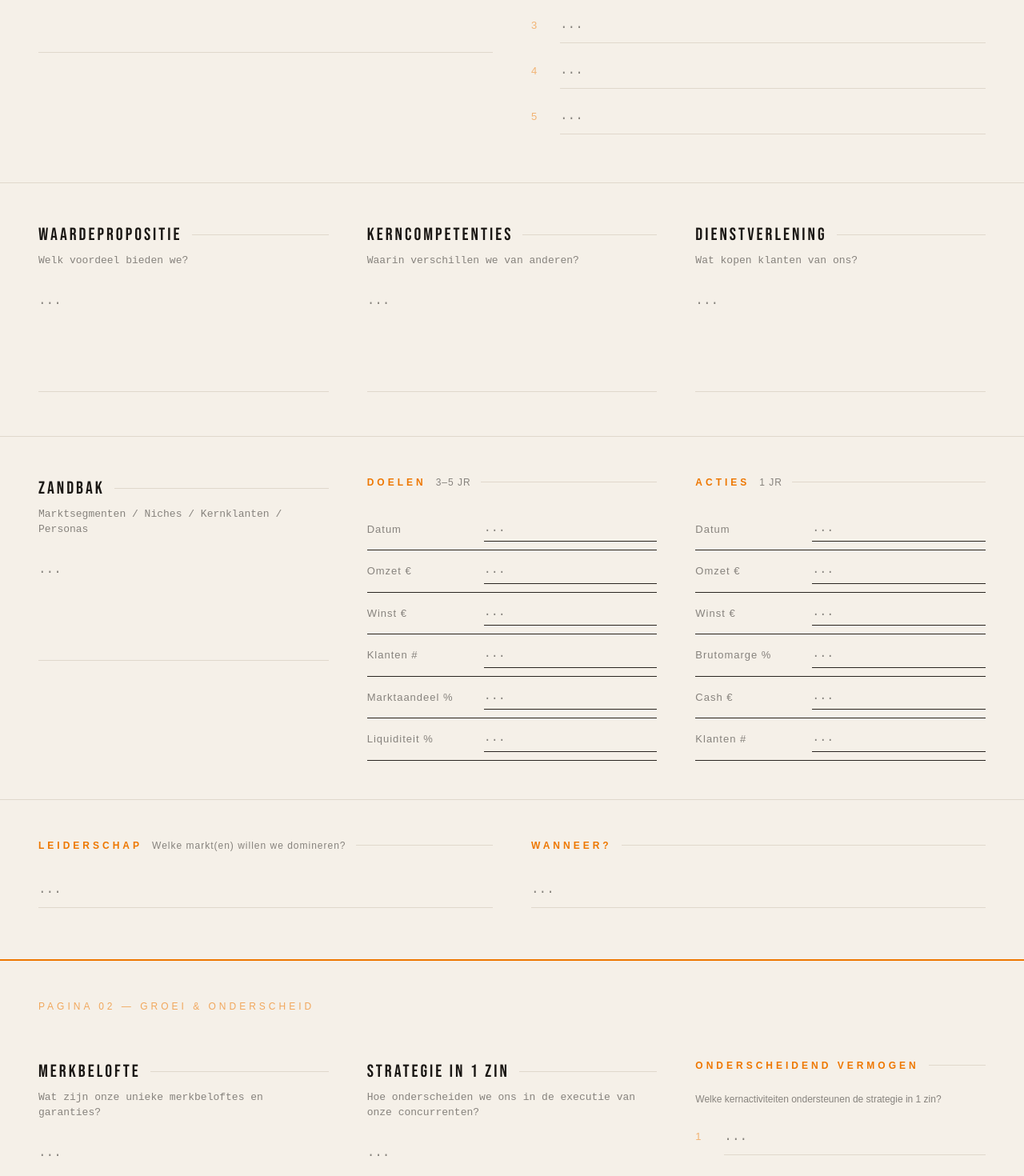
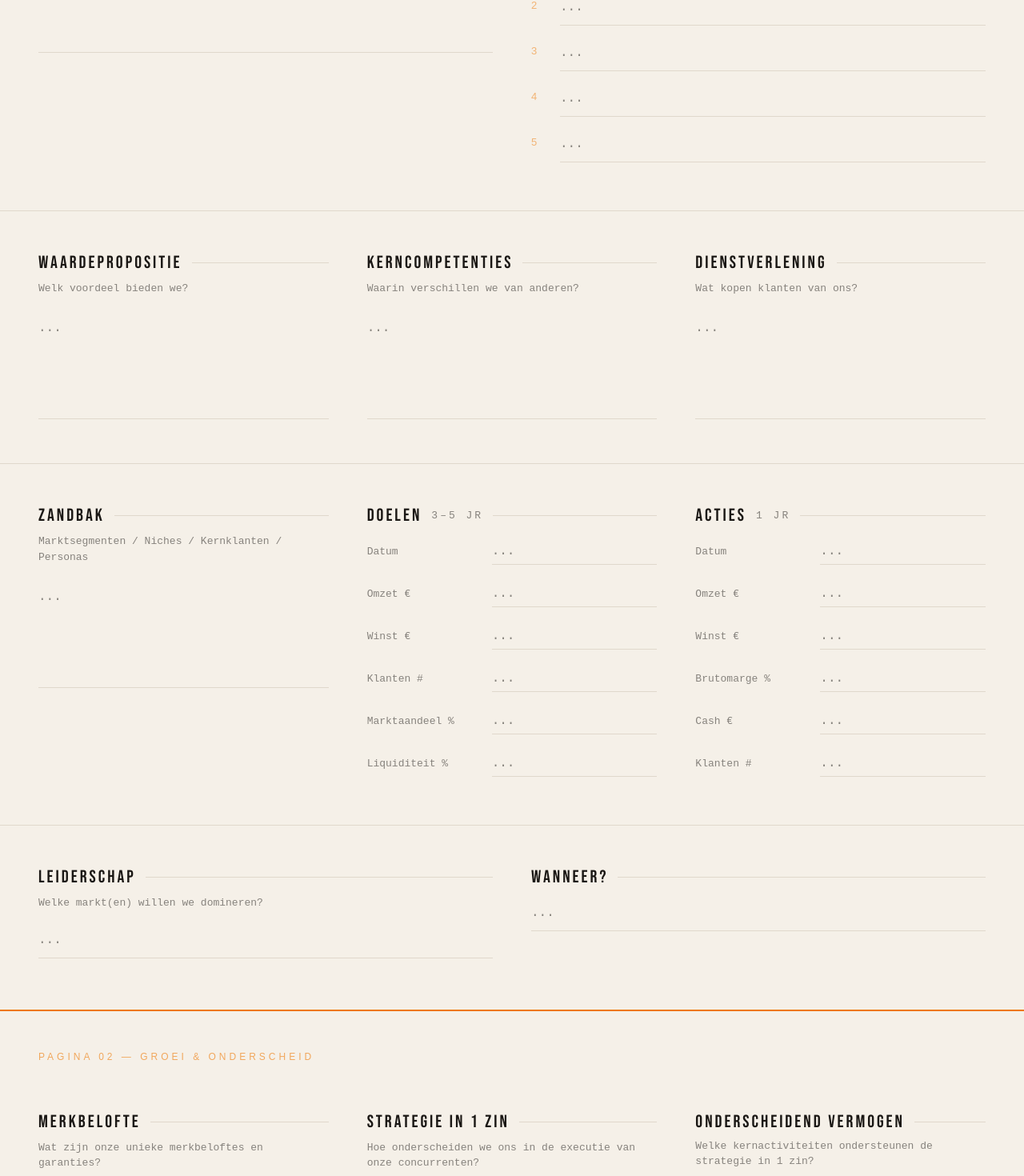
Before and after one commit to arnoceo-ops/arno-blog, a Next.js app: page /canvas/strategie in a window 1280 px wide. Shown: the part 1118-2588 px from the top of the page at 80% size. Built offline with nearby package versions, Linux system fonts and the light colour scheme; no server answers.

Commit message:
fix: strategie - Bebas koppen, ArnoBot alle velden, OKR subtekst, OMTM sub

```diff
--- a/app/canvas/strategie/page.tsx
+++ b/app/canvas/strategie/page.tsx
@@ -40,8 +40,8 @@ const ALL_FIELDS: FieldDef[] = [
   { id: 'acties_brutomarge', label: 'Brutomarge %', sub: '', type: 'input' },
   { id: 'acties_cash', label: 'Cash €', sub: '', type: 'input' },
   { id: 'acties_klanten', label: 'Klanten #', sub: '', type: 'input' },
-  { id: 'leiderschap_markten', label: 'Markten', sub: '', type: 'input' },
-  { id: 'leiderschap_wanneer', label: 'Wanneer', sub: '', type: 'input' },
+  { id: 'leiderschap_markten', label: 'LEIDERSCHAP', sub: 'Welke markt(en) willen we domineren?', type: 'input' },
+  { id: 'leiderschap_wanneer', label: 'WANNEER?', sub: '', type: 'input' },
   { id: 'merkbelofte', label: 'MERKBELOFTE', sub: 'Wat zijn onze unieke merkbeloftes en garanties?', type: 'textarea' },
   { id: 'strategie_1_zin', label: 'STRATEGIE IN 1 ZIN', sub: 'Hoe onderscheiden we ons in de executie van onze concurrenten?', type: 'textarea' },
   { id: 'onderscheidend_1', label: '1', sub: '', type: 'input' },
@@ -71,20 +71,25 @@ async function getArnoBotFeedback(label: string, sub: string, answer: string): P
   return data.feedback
 }
 
+// Gedeelde stijlen
+const BEBAS: React.CSSProperties = { fontFamily: 'var(--font-bebas), sans-serif', fontSize: '22px', letterSpacing: '3px', color: '#1a1714' }
+const MONO_SUB: React.CSSProperties = { fontFamily: 'var(--font-space-mono, monospace)', fontSize: '13px', color: '#1a1714', opacity: 0.5, marginBottom: '14px' }
+const LINE: React.CSSProperties = { flex: 1, height: '1px', backgroundColor: '#e0d8cc' }
+
 const s = {
   page: { backgroundColor: '#f5f0e8', minHeight: '100vh', color: '#1a1714', fontFamily: 'var(--font-barlow, sans-serif)' } as React.CSSProperties,
   nav: { display: 'flex', alignItems: 'center', gap: '16px', padding: '24px 48px', fontSize: '12px', letterSpacing: '3px', borderBottom: '1px solid #e0d8cc' } as React.CSSProperties,
   sectionDivider: { borderTop: '1px solid #e0d8cc', padding: '48px 48px 0' } as React.CSSProperties,
-  fieldLabel: { fontSize: '22px', fontFamily: 'var(--font-bebas), sans-serif', letterSpacing: '3px', color: '#1a1714', marginBottom: '6px', display: 'flex', alignItems: 'center', gap: '12px' } as React.CSSProperties,
-  fieldLabelLine: { flex: 1, height: '1px', backgroundColor: '#e0d8cc' } as React.CSSProperties,
-  fieldSub: { fontSize: '13px', color: '#1a1714', opacity: 0.5, marginBottom: '14px', fontFamily: 'var(--font-space-mono, monospace)' } as React.CSSProperties,
+  fieldLabel: { ...BEBAS, marginBottom: '6px', display: 'flex', alignItems: 'center', gap: '12px' } as React.CSSProperties,
+  fieldLabelLine: LINE,
+  fieldSub: MONO_SUB,
   textarea: { width: '100%', backgroundColor: 'transparent', border: 'none', borderBottom: '1px solid #e0d8cc', color: '#1a1714', fontSize: '16px', padding: '12px 0', resize: 'none' as const, outline: 'none', fontFamily: 'var(--font-space-mono, monospace)', lineHeight: 1.8, minHeight: '100px', boxSizing: 'border-box' as const },
   input: { width: '100%', backgroundColor: 'transparent', border: 'none', borderBottom: '1px solid #e0d8cc', color: '#1a1714', fontSize: '16px', padding: '10px 0', outline: 'none', fontFamily: 'var(--font-space-mono, monospace)', boxSizing: 'border-box' as const },
   arnobotBtn: { marginTop: '8px', background: 'none', border: 'none', color: '#EE7700', fontSize: '11px', letterSpacing: '2px', cursor: 'pointer', padding: '0' } as React.CSSProperties,
   arnobotBox: { marginTop: '12px', borderLeft: '2px solid #EE7700', paddingLeft: '12px', fontSize: '13px', lineHeight: 1.8, color: '#1a1714', opacity: 0.8, fontFamily: 'var(--font-space-mono, monospace)', backgroundColor: '#fdf6ec', padding: '12px' } as React.CSSProperties,
   saveStatus: { position: 'fixed' as const, bottom: '24px', right: '24px', fontSize: '11px', letterSpacing: '3px', color: '#EE7700', opacity: 0.8 },
-  groupLabel: { fontSize: '12px', fontWeight: 700, letterSpacing: '4px', color: '#EE7700', marginBottom: '24px', display: 'flex', alignItems: 'center', gap: '12px' } as React.CSSProperties,
-  groupSub: { fontSize: '12px', color: '#1a1714', opacity: 0.5, letterSpacing: '1px', fontWeight: 400 } as React.CSSProperties,
+  groupLabel: { ...BEBAS, marginBottom: '8px', display: 'flex', alignItems: 'center', gap: '12px' } as React.CSSProperties,
+  groupSub: MONO_SUB,
 }
 
 interface FieldProps {
@@ -100,6 +105,7 @@ interface FieldProps {
   onArnoBot: (id: string, label: string, sub: string) => void
 }
 
+// Fix 7: ArnoBot altijd zichtbaar bij ingevulde velden
 function Field({ id, label, sub, type, value, onChange, onBlur, feedback, loading, onArnoBot }: FieldProps) {
   const hasAnswer = !!value.trim()
   return (
@@ -114,7 +120,7 @@ function Field({ id, label, sub, type, value, onChange, onBlur, feedback, loadin
         : <input style={s.input} value={value} onChange={e => onChange(id, e.target.value)} onBlur={() => onBlur(id)} placeholder="..." />
       }
       {hasAnswer && (
-        <button style={{ ...s.arnobotBtn, opacity: loading ? 0.4 : 0.6 }} onClick={() => !loading && onArnoBot(id, label, sub)}>
+        <button style={{ ...s.arnobotBtn, opacity: loading ? 0.4 : 0.7 }} onClick={() => !loading && onArnoBot(id, label, sub)}>
           {loading ? '→ ARNOBOT DENKT...' : feedback ? '→ OPNIEUW VRAGEN' : '→ ARNOBOT'}
         </button>
       )}
@@ -123,25 +129,65 @@ function Field({ id, label, sub, type, value, onChange, onBlur, feedback, loadin
   )
 }
 
+// Fix 7: ArnoBot voor inline input velden (cultuur, onderscheidend, leiderschap etc)
+interface InlineInputProps {
+  id: string
+  value: string
+  onChange: (id: string, value: string) => void
+  onBlur: (id: string) => void
+  feedback: string
+  loading: boolean
+  onArnoBot: (id: string, label: string, sub: string) => void
+  label: string
+}
+
+function InlineInput({ id, value, onChange, onBlur, feedback, loading, onArnoBot, label }: InlineInputProps) {
+  const hasAnswer = !!value.trim()
+  return (
+    <div style={{ marginBottom: '12px' }}>
+      <input style={s.input} value={value} onChange={e => onChange(id, e.target.value)} onBlur={() => onBlur(id)} placeholder="..." />
+      {hasAnswer && (
+        <button style={{ ...s.arnobotBtn, opacity: loading ? 0.4 : 0.7 }} onClick={() => !loading && onArnoBot(id, label, '')}>
+          {loading ? '→ ARNOBOT DENKT...' : feedback ? '→ OPNIEUW VRAGEN' : '→ ARNOBOT'}
+        </button>
+      )}
+      {feedback && !loading && <div style={s.arnobotBox}>{feedback}</div>}
+    </div>
+  )
+}
+
+// Fix 3: SmallInput zonder borderBottom lijn, alleen placeholder punten
 interface SmallInputProps {
   id: string
   label: string
   value: string
   onChange: (id: string, value: string) => void
   onBlur: (id: string) => void
+  feedback: string
+  loading: boolean
+  onArnoBot: (id: string, label: string, sub: string) => void
 }
 
-function SmallInput({ id, label, value, onChange, onBlur }: SmallInputProps) {
+function SmallInput({ id, label, value, onChange, onBlur, feedback, loading, onArnoBot }: SmallInputProps) {
+  const hasAnswer = !!value.trim()
   return (
-    <div style={{ display: 'grid', gridTemplateColumns: '130px 1fr', alignItems: 'center', gap: '16px', borderBottom: '1px solid #2a2520', padding: '10px 0' }}>
-      <span style={{ fontSize: '13px', color: '#1a1714', opacity: 0.5, letterSpacing: '1px' }}>{label}</span>
+    <div style={{ marginBottom: '4px' }}>
+      <div style={{ display: 'grid', gridTemplateColumns: '140px 1fr', alignItems: 'center', gap: '16px', padding: '8px 0' }}>
+        <span style={{ fontFamily: 'var(--font-space-mono, monospace)', fontSize: '13px', color: '#1a1714', opacity: 0.5 }}>{label}</span>
         <input
-        style={{ backgroundColor: 'transparent', border: 'none', borderBottom: '1px solid #2a2520', color: '#1a1714', fontSize: '15px', padding: '4px 0', outline: 'none', fontFamily: 'var(--font-space-mono, monospace)', width: '100%', boxSizing: 'border-box' as const }}
+          style={{ backgroundColor: 'transparent', border: 'none', borderBottom: '1px solid #e0d8cc', color: '#1a1714', fontSize: '16px', padding: '4px 0', outline: 'none', fontFamily: 'var(--font-space-mono, monospace)', width: '100%', boxSizing: 'border-box' as const }}
           value={value}
           onChange={e => onChange(id, e.target.value)}
           onBlur={() => onBlur(id)}
           placeholder="..."
         />
+      </div>
+      {hasAnswer && (
+        <button style={{ ...s.arnobotBtn, opacity: loading ? 0.4 : 0.7, marginLeft: '156px' }} onClick={() => !loading && onArnoBot(id, label, '')}>
+          {loading ? '→ ARNOBOT DENKT...' : feedback ? '→ OPNIEUW VRAGEN' : '→ ARNOBOT'}
+        </button>
+      )}
+      {feedback && !loading && <div style={{ ...s.arnobotBox, marginLeft: '156px' }}>{feedback}</div>}
     </div>
   )
 }
@@ -207,7 +253,7 @@ export default function StrategiePage() {
     })
   }, [])
 
-  const fieldProps = (id: string) => ({
+  const fp = (id: string) => ({
     value: answers[id] || '',
     onChange: handleChange,
     onBlur: handleBlur,
@@ -230,16 +276,17 @@ export default function StrategiePage() {
 
       {/* ROW 1: Missie + Cultuur */}
       <div style={{ ...s.sectionDivider, display: 'grid', gridTemplateColumns: '1fr 1fr', gap: '48px', paddingBottom: '48px' }}>
-        <Field {...f('missie')} {...fieldProps('missie')} />
+        <Field {...f('missie')} {...fp('missie')} />
+        {/* Fix 1: CULTUUR in Bebas Neue, subtekst monospace eronder */}
         <div>
-          <div style={s.groupLabel}>
-            CULTUUR <span style={s.groupSub}>DNA, kernwaarden en gedrag</span>
-            <span style={s.fieldLabelLine} />
+          <div style={{ ...BEBAS, marginBottom: '4px', display: 'flex', alignItems: 'center', gap: '12px' }}>
+            CULTUUR <span style={LINE} />
           </div>
+          <div style={{ ...MONO_SUB, marginBottom: '20px' }}>DNA, kernwaarden en gedrag</div>
           {['cultuur_1','cultuur_2','cultuur_3','cultuur_4','cultuur_5'].map((id, i) => (
-            <div key={id} style={{ display: 'grid', gridTemplateColumns: '24px 1fr', gap: '12px', alignItems: 'center', marginBottom: '12px' }}>
-              <span style={{ color: '#EE7700', fontSize: '13px', opacity: 0.5 }}>{i + 1}</span>
-              <input style={s.input} value={answers[id] || ''} onChange={e => handleChange(id, e.target.value)} onBlur={() => handleBlur(id)} placeholder="..." />
+            <div key={id} style={{ display: 'grid', gridTemplateColumns: '24px 1fr', gap: '12px', alignItems: 'flex-start' }}>
+              <span style={{ color: '#EE7700', fontSize: '13px', opacity: 0.5, paddingTop: '10px' }}>{i + 1}</span>
+              <InlineInput id={id} label={`Cultuur ${i + 1}`} {...fp(id)} />
             </div>
           ))}
         </div>
@@ -247,38 +294,39 @@ export default function StrategiePage() {
 
       {/* ROW 2: Waardepropositie / Kerncompetenties / Dienstverlening */}
       <div style={{ ...s.sectionDivider, display: 'grid', gridTemplateColumns: '1fr 1fr 1fr', gap: '48px', paddingBottom: '48px' }}>
-        <Field {...f('waardepropositie')} {...fieldProps('waardepropositie')} />
-        <Field {...f('kerncompetenties')} {...fieldProps('kerncompetenties')} />
-        <Field {...f('dienstverlening')} {...fieldProps('dienstverlening')} />
+        <Field {...f('waardepropositie')} {...fp('waardepropositie')} />
+        <Field {...f('kerncompetenties')} {...fp('kerncompetenties')} />
+        <Field {...f('dienstverlening')} {...fp('dienstverlening')} />
       </div>
 
       {/* ROW 3: Zandbak + Doelen + Acties */}
       <div style={{ ...s.sectionDivider, display: 'grid', gridTemplateColumns: '1fr 1fr 1fr', gap: '48px', paddingBottom: '48px' }}>
-        <Field {...f('zandbak')} {...fieldProps('zandbak')} />
+        <Field {...f('zandbak')} {...fp('zandbak')} />
+        {/* Fix 2: DOELEN in Bebas, Fix 3: geen strepen, alleen punten */}
         <div>
-          <div style={s.groupLabel}>DOELEN <span style={s.groupSub}>3–5 JR</span><span style={s.fieldLabelLine} /></div>
+          <div style={{ ...BEBAS, marginBottom: '4px', display: 'flex', alignItems: 'center', gap: '12px' }}>
+            DOELEN <span style={{ fontFamily: 'var(--font-space-mono, monospace)', fontSize: '13px', opacity: 0.5, fontWeight: 400 }}>3–5 JR</span>
+            <span style={LINE} />
+          </div>
           {(['doelen_datum','doelen_omzet','doelen_winst','doelen_klanten','doelen_marktaandeel','doelen_liquiditeit'] as const).map(id => (
-            <SmallInput key={id} id={id} label={f(id).label} value={answers[id] || ''} onChange={handleChange} onBlur={handleBlur} />
+            <SmallInput key={id} id={id} label={f(id).label} value={answers[id] || ''} onChange={handleChange} onBlur={handleBlur} feedback={arnobotFeedback[id] || ''} loading={arnobotLoading[id] || false} onArnoBot={handleArnoBot} />
           ))}
         </div>
         <div>
-          <div style={s.groupLabel}>ACTIES <span style={s.groupSub}>1 JR</span><span style={s.fieldLabelLine} /></div>
+          <div style={{ ...BEBAS, marginBottom: '4px', display: 'flex', alignItems: 'center', gap: '12px' }}>
+            ACTIES <span style={{ fontFamily: 'var(--font-space-mono, monospace)', fontSize: '13px', opacity: 0.5, fontWeight: 400 }}>1 JR</span>
+            <span style={LINE} />
+          </div>
           {(['acties_datum','acties_omzet','acties_winst','acties_brutomarge','acties_cash','acties_klanten'] as const).map(id => (
-            <SmallInput key={id} id={id} label={f(id).label} value={answers[id] || ''} onChange={handleChange} onBlur={handleBlur} />
+            <SmallInput key={id} id={id} label={f(id).label} value={answers[id] || ''} onChange={handleChange} onBlur={handleBlur} feedback={arnobotFeedback[id] || ''} loading={arnobotLoading[id] || false} onArnoBot={handleArnoBot} />
           ))}
         </div>
       </div>
 
-      {/* ROW 4: Leiderschap */}
+      {/* ROW 4: Leiderschap — Fix 4: Field component zodat ArnoBot werkt */}
       <div style={{ ...s.sectionDivider, display: 'grid', gridTemplateColumns: '1fr 1fr', gap: '48px', paddingBottom: '64px' }}>
-        <div>
-          <div style={s.groupLabel}>LEIDERSCHAP <span style={s.groupSub}>Welke markt(en) willen we domineren?</span><span style={s.fieldLabelLine} /></div>
-          <input style={s.input} value={answers['leiderschap_markten'] || ''} onChange={e => handleChange('leiderschap_markten', e.target.value)} onBlur={() => handleBlur('leiderschap_markten')} placeholder="..." />
-        </div>
-        <div>
-          <div style={s.groupLabel}>WANNEER?<span style={s.fieldLabelLine} /></div>
-          <input style={s.input} value={answers['leiderschap_wanneer'] || ''} onChange={e => handleChange('leiderschap_wanneer', e.target.value)} onBlur={() => handleBlur('leiderschap_wanneer')} placeholder="..." />
-        </div>
+        <Field {...f('leiderschap_markten')} {...fp('leiderschap_markten')} />
+        <Field {...f('leiderschap_wanneer')} {...fp('leiderschap_wanneer')} />
       </div>
 
       {/* PAGINA 2 */}
@@ -286,15 +334,18 @@ export default function StrategiePage() {
         <div style={{ gridColumn: '1 / -1', marginBottom: '8px' }}>
           <p style={{ color: '#EE7700', fontSize: '12px', letterSpacing: '4px', opacity: 0.6, margin: 0 }}>PAGINA 02 — GROEI & ONDERSCHEID</p>
         </div>
-        <Field {...f('merkbelofte')} {...fieldProps('merkbelofte')} />
-        <Field {...f('strategie_1_zin')} {...fieldProps('strategie_1_zin')} />
+        <Field {...f('merkbelofte')} {...fp('merkbelofte')} />
+        <Field {...f('strategie_1_zin')} {...fp('strategie_1_zin')} />
+        {/* Fix 5: ONDERSCHEIDEND VERMOGEN in Bebas + ArnoBot per veld */}
         <div>
-          <div style={s.groupLabel}>ONDERSCHEIDEND VERMOGEN <span style={s.fieldLabelLine} /></div>
-          <div style={{ fontSize: '12px', color: '#1a1714', opacity: 0.5, marginBottom: '16px' }}>Welke kernactiviteiten ondersteunen de strategie in 1 zin?</div>
+          <div style={{ ...BEBAS, marginBottom: '4px', display: 'flex', alignItems: 'center', gap: '12px' }}>
+            ONDERSCHEIDEND VERMOGEN <span style={LINE} />
+          </div>
+          <div style={{ ...MONO_SUB, marginBottom: '16px' }}>Welke kernactiviteiten ondersteunen de strategie in 1 zin?</div>
           {(['onderscheidend_1','onderscheidend_2','onderscheidend_3','onderscheidend_4','onderscheidend_5'] as const).map((id, i) => (
-            <div key={id} style={{ display: 'grid', gridTemplateColumns: '24px 1fr', gap: '12px', alignItems: 'center', marginBottom: '12px' }}>
-              <span style={{ color: '#EE7700', fontSize: '13px', opacity: 0.5 }}>{i + 1}</span>
-              <input style={s.input} value={answers[id] || ''} onChange={e => handleChange(id, e.target.value)} onBlur={() => handleBlur(id)} placeholder="..." />
+            <div key={id} style={{ display: 'grid', gridTemplateColumns: '24px 1fr', gap: '12px', alignItems: 'flex-start' }}>
+              <span style={{ color: '#EE7700', fontSize: '13px', opacity: 0.5, paddingTop: '10px' }}>{i + 1}</span>
+              <InlineInput id={id} label={`Onderscheidend ${i + 1}`} {...fp(id)} />
             </div>
           ))}
         </div>
@@ -302,30 +353,26 @@ export default function StrategiePage() {
 
       {/* ROW 6: X-Factor / Winst per eenheid / Moonshots */}
       <div style={{ ...s.sectionDivider, display: 'grid', gridTemplateColumns: '1fr 1fr 1fr', gap: '48px', paddingBottom: '48px' }}>
-        <Field {...f('xfactor')} {...fieldProps('xfactor')} />
-        <Field {...f('winst_per_eenheid')} {...fieldProps('winst_per_eenheid')} />
-        <Field {...f('moonshots')} {...fieldProps('moonshots')} />
+        <Field {...f('xfactor')} {...fp('xfactor')} />
+        <Field {...f('winst_per_eenheid')} {...fp('winst_per_eenheid')} />
+        <Field {...f('moonshots')} {...fp('moonshots')} />
       </div>
 
       {/* ROW 7: Schaalbaarheid */}
       <div style={{ ...s.sectionDivider, paddingBottom: '48px' }}>
-        <Field {...f('schaalbaarheid')} {...fieldProps('schaalbaarheid')} />
+        <Field {...f('schaalbaarheid')} {...fp('schaalbaarheid')} />
       </div>
 
       {/* ROW 8: Repeterende omzet / Klantretentie / Referrals */}
       <div style={{ ...s.sectionDivider, display: 'grid', gridTemplateColumns: '1fr 1fr 1fr', gap: '48px', paddingBottom: '48px' }}>
-        <Field {...f('repeterende_omzet')} {...fieldProps('repeterende_omzet')} />
-        <Field {...f('klantretentie')} {...fieldProps('klantretentie')} />
-        <Field {...f('referrals')} {...fieldProps('referrals')} />
+        <Field {...f('repeterende_omzet')} {...fp('repeterende_omzet')} />
+        <Field {...f('klantretentie')} {...fp('klantretentie')} />
+        <Field {...f('referrals')} {...fp('referrals')} />
       </div>
 
-      {/* ROW 9: OMTM */}
+      {/* ROW 9: OMTM — Fix 6: subtekst eronder, Fix 7: ArnoBot via Field */}
       <div style={{ ...s.sectionDivider, paddingBottom: '80px' }}>
-        <div style={{ display: 'flex', alignItems: 'center', gap: '24px' }}>
-          <span style={{ fontFamily: 'var(--font-bebas)', fontSize: '20px', letterSpacing: '4px', color: '#1a1714', whiteSpace: 'nowrap' }}>OMTM</span>
-          <span style={{ fontSize: '13px', color: '#1a1714', opacity: 0.5, whiteSpace: 'nowrap' }}>Wat is de belangrijkste prestatie-indicator?</span>
-          <input style={{ ...s.input, borderBottom: '1px solid #EE7700' }} value={answers['omtm'] || ''} onChange={e => handleChange('omtm', e.target.value)} onBlur={() => handleBlur('omtm')} placeholder="..." />
-        </div>
+        <Field {...f('omtm')} {...fp('omtm')} />
       </div>
 
       {saveStatus && <p style={s.saveStatus}>{saveStatus}</p>}
```
Lines whose indentation alone changed are shown as unchanged.
